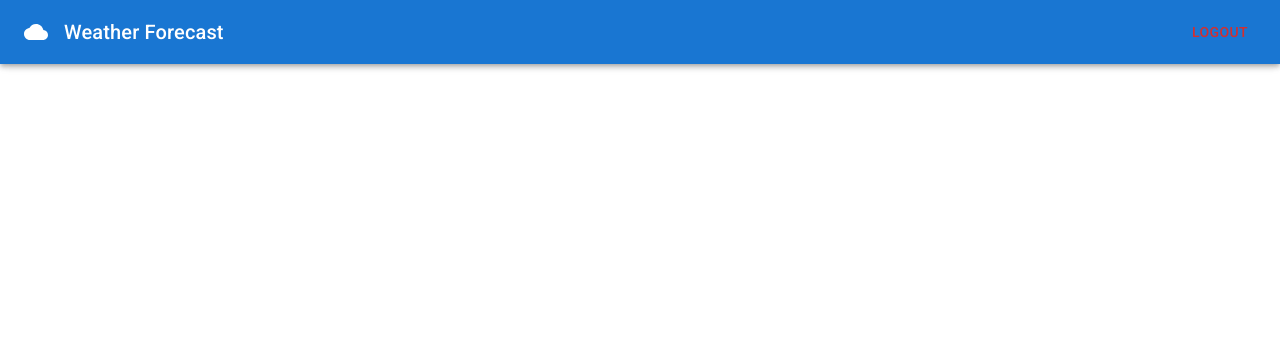
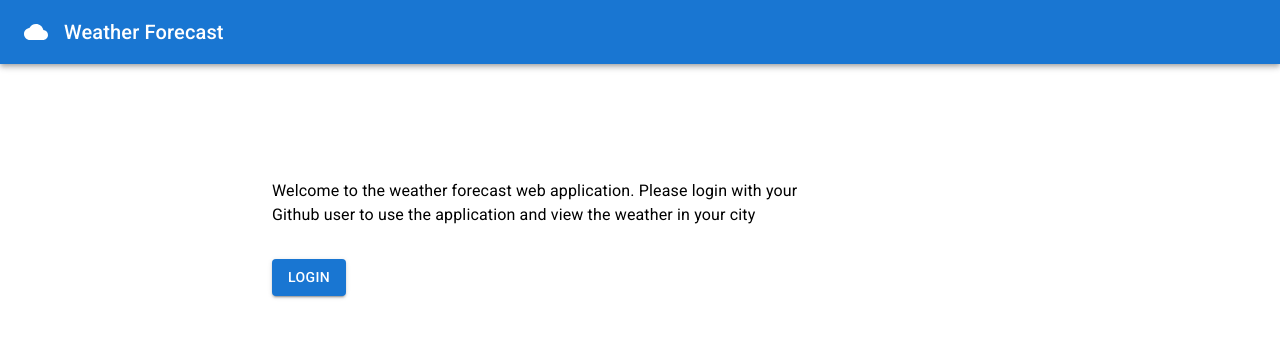
Before and after one commit to oracionbreech/weather-app-sample, a React (Create React App) app: page /login in a window 1280 px wide. Shown: the top 338 px of the page. Built offline with nearby package versions, Linux system fonts and the light colour scheme.

Commit message:
auth0 login, logout integration

```diff
--- a/src/App.tsx
+++ b/src/App.tsx
@@ -5,22 +5,25 @@ import Layout from './components/layout';
 import { Provider } from 'react-redux';
 import store from './store';
 import { Auth0Provider } from '@auth0/auth0-react';
+import Home from './pages/Home';
+import Weather from './pages/Weather';
 
 function App() {
   return (
     <Auth0Provider
-    domain="http://localhost:3000"
-    clientId="aEyPo8dKb99bkIfUWywf2F5LUVEHFgTX"
-    authorizationParams={{
-      redirect_uri: window.location.origin,
-    }}
+      domain="dev-0pdysdidgdzv05qo.us.auth0.com"
+      clientId="ccxyhETdI9GmMSbiXvLHwyi5u5c9hW2F"
+      authorizationParams={{
+        redirect_uri: window.location.origin,
+      }}
     >
-
       <Provider store={store}>
         <BrowserRouter>
           <Routes>
             <Route path='/' element={<Layout />}>
+              <Route index element={<Home />} />
               <Route path='login' element={<Login />} />
+              <Route path='weather' element={<Weather />} />
             </Route>
           </Routes>
         </BrowserRouter>
--- a/src/components/layout.tsx
+++ b/src/components/layout.tsx
@@ -1,11 +1,40 @@
+import React from 'react'
 import { Cloud } from '@mui/icons-material'
-import { AppBar, Box, Button, Icon, IconButton, Toolbar, Typography } from '@mui/material'
-import React from 'react'
+import { AppBar, Box, Button, CircularProgress, Container, Icon, Toolbar, Typography } from '@mui/material'
+import { Outlet, useNavigate } from 'react-router-dom'
+import { useAuth0 } from '@auth0/auth0-react'
 
 const Layout = () => {
+    const navigate = useNavigate()
+
+    const {
+        isAuthenticated, isLoading, logout
+    } = useAuth0();
+
+    React.useEffect(() => {
+        console.log(isAuthenticated, isLoading);
+        if (!isAuthenticated && !isLoading) {
+            console.log('not logged in');
+            navigate('/login')
+        }
+    }, [isAuthenticated, isLoading])
+
+
+    if (isLoading) {
+        return <Container sx={{
+            display: 'flex',
+            justifyContent: 'center',
+            alignItems: 'center'
+        }}>
+            <CircularProgress />
+        </Container>
+    }
+
+
     return (
+        <>
             <Box>
-            <AppBar>
+                <AppBar variant='elevation' position='relative'>
                     <Toolbar >
                         <Icon >
                             <Cloud />
@@ -13,10 +42,12 @@ const Layout = () => {
                         <Typography variant='h6' component={'div'} width={'auto'} sx={{ marginLeft: '1rem', flexGrow: '1' }}>
                             Weather Forecast
                         </Typography>
-                    <Button color="error">Logout</Button>
+                        {isAuthenticated ? <Button color="error" onClick={() =>  logout()}>Logout</Button> : <></>}
                     </Toolbar>
                 </AppBar>
             </Box>
+            <Outlet />
+        </>
     )
 }
 
--- /dev/null
+++ b/src/pages/Home.tsx
@@ -0,0 +1,23 @@
+import { Box, Container, TextField, Typography } from '@mui/material'
+import React from 'react'
+
+const Home = () => {
+    return (
+        <Container>
+            <Box justifyContent={'center'}>
+                <Typography textAlign={'center'} marginTop={'5%'}>
+                    John Smith
+                </Typography>
+                <Typography textAlign={'center'}>
+                    https://github.com/smithjohn
+                </Typography>
+
+                <Box justifyContent={'center'} display={'flex'} marginTop={'1%'}>
+                    <TextField id="outlined-basic" label="Outlined" variant="outlined" />
+                </Box>
+            </Box>
+        </Container>
+    )
+}
+
+export default Home
--- a/src/pages/Login.tsx
+++ b/src/pages/Login.tsx
@@ -1,12 +1,31 @@
-import { Container } from '@mui/material'
+import { useAuth0 } from '@auth0/auth0-react';
+import { Box, Button, Container, Typography } from '@mui/material'
 import React from 'react'
+import { useDispatch, useSelector } from 'react-redux'
 
 const Login = () => {
-  return (
-    <Container>
-        Login
-    </Container>
-  )
+
+    const {
+        loginWithRedirect,
+    } = useAuth0();
+
+    return (
+        <Container sx={{
+            display: 'flex',
+            justifyContent: 'center',
+            flexGrow: 1
+        }}>
+            <Box width={'50%'} marginTop={'10%'} paddingRight={'10rem'}>
+                <Typography width={'100%'}>
+                    Welcome to the weather forecast web application. Please login with your Github user to use the application and view the weather in your city
+                </Typography>
+
+                <Button variant="contained" sx={{
+                    marginTop: '2rem'
+                }} onClick={() => loginWithRedirect()}>Login</Button>
+            </Box>
+        </Container>
+    )
 }
 
 export default Login
--- /dev/null
+++ b/src/pages/Weather.tsx
@@ -0,0 +1,10 @@
+import { Container } from '@mui/material'
+import React from 'react'
+
+const Weather = () => {
+  return (
+    <Container>Home</Container>
+  )
+}
+
+export default Weather
```
Lines whose indentation alone changed are shown as unchanged.
